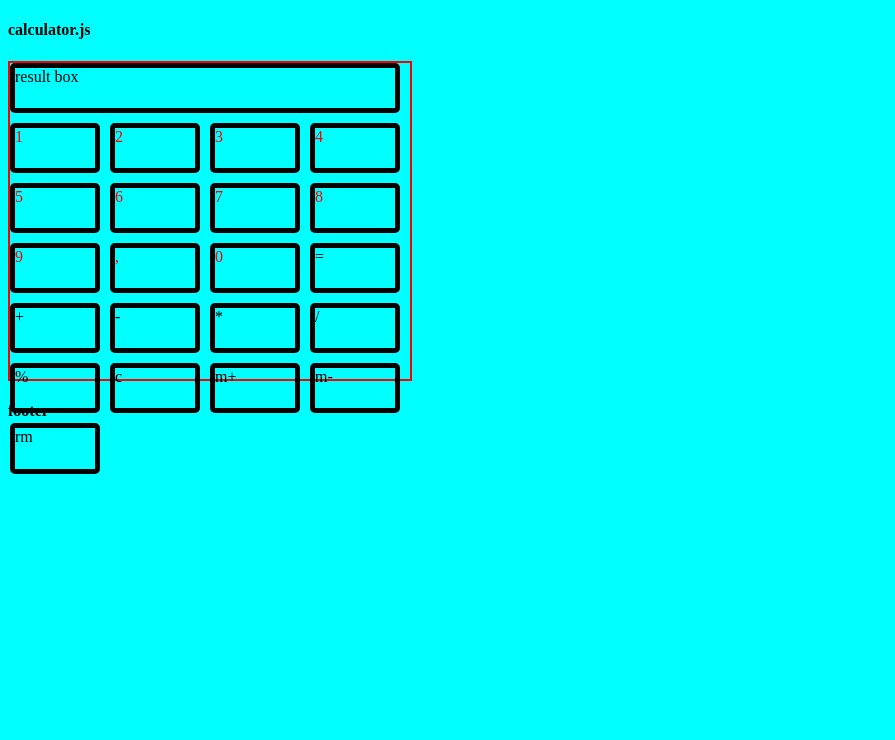
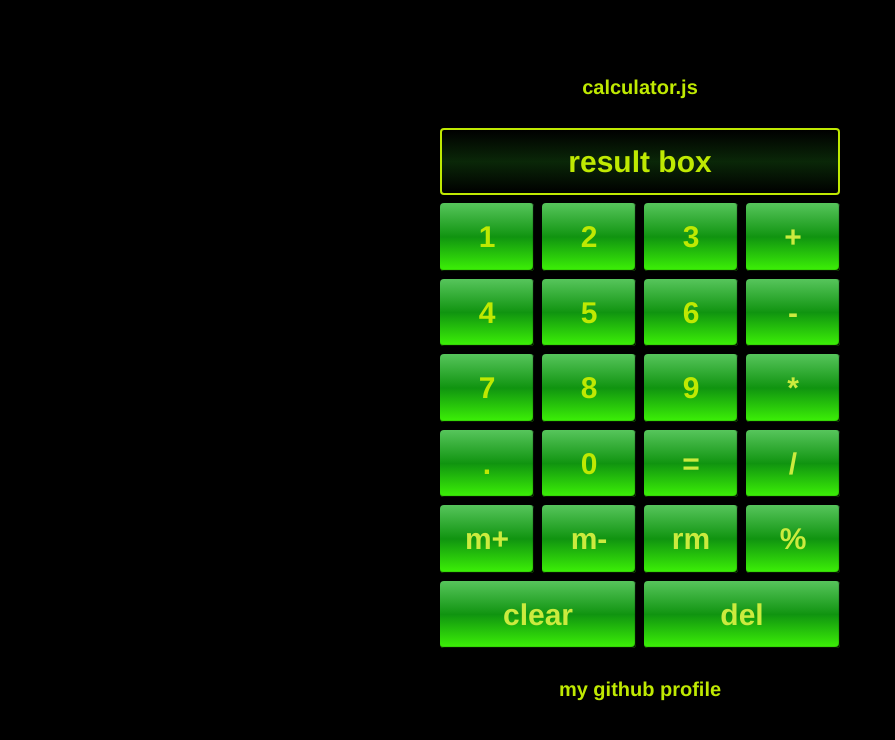
Before and after one commit to PedroPLCode/calculator.js, a website: page index.html in a window 1280 px wide. Shown: the whole page, without its empty margins (0-895 px from the left). Drawn offline with Linux system fonts and the light colour scheme.

Commit message:
Add js functions memo and css

```diff
--- a/index.html
+++ b/index.html
@@ -11,31 +11,32 @@
       <h4>calculator.js</h4>
     </header>
     <article class="wrapper">
-      <div class="output">result box</div>
-      <div id="number1">1</div>
-      <div id="number2">2</div>
-      <div id="number3">3</div>
-      <div id="number4">4</div>
-      <div id="number5">5</div>
-      <div id="number6">6</div>
-      <div id="number7">7</div>
-      <div id="number8">8</div>
-      <div id="number9">9</div>
-      <div id="number.">,</div>
-      <div id="number0">0</div>
-      <div id="result">=</div>
-      <div id="action+">+</div>
-      <div id="action-">-</div>
-      <div id="action*">*</div>
-      <div id="action/">/</div>
-      <div id="action%">%</div>
-      <div id="clear">c</div>
-      <div id="memo+">m+</div>
-      <div id="memo-">m-</div>
-      <div id="memo_remove">rm</div>
+      <div id="output" class="output">result box</div>
+      <div id="number1" class="button">1</div>
+      <div id="number2" class="button">2</div>
+      <div id="number3" class="button">3</div>
+      <div id="action+" class="button">+</div>
+      <div id="number4" class="button">4</div>
+      <div id="number5" class="button">5</div>
+      <div id="number6" class="button">6</div>
+      <div id="action-" class="button">-</div>
+      <div id="number7" class="button">7</div>
+      <div id="number8" class="button">8</div>
+      <div id="number9" class="button">9</div>
+      <div id="action*" class="button">*</div>
+      <div id="number." class="button">.</div>
+      <div id="number0" class="button">0</div>
+      <div id="result" class="button">=</div>
+      <div id="action/" class="button">/</div>
+      <div id="memo+" class="button">m+</div>
+      <div id="memo-" class="button">m-</div>
+      <div id="memo_remove" class="button">rm</div>
+      <div id="action%" class="button">%</div>
+      <div id="clear" class="button">clear</div>
+      <div id="del" class="button">del</div>
     </article>
     <footer>
-      <h4>footer</h4>
+      <a href="https://github.com/PedroPLCode" target="_blank">my github profile</a>
     </footer>
     <script src="js/script.js" type="module"></script>
   </body>
--- a/js/script.js
+++ b/js/script.js
@@ -13,6 +13,8 @@ wrapper.addEventListener('click', event => {
     handleClickResultButton();
   } else if (clicked === 'clear') {
     handleClickClearButton();
+  } else if (clicked === 'del') {
+    handleClickDelButton();
   } else if (clicked.startsWith('action')) {
     handleClickActionButton(clicked);
   } else if (clicked.startsWith('memo')) {
@@ -20,9 +22,7 @@ wrapper.addEventListener('click', event => {
   } else {
     handleClickNumberButton(clicked);
   }
-
-  }
-);
+});
 
 const handleClickNumberButton = clicked => {
   if (!action) {
@@ -45,20 +45,32 @@ const handleClickClearButton = () => {
   number2 = '';
   action = '';
   clearOutputBox();
-  printOutputBox('clear')
+  printOutputBox('clear');
+}
+
+const handleClickDelButton = () => {
+  if (!number2) {
+    number1 = number1.slice(0, -1);
+    clearOutputBox();
+    printOutputBox(number1, action, number2);
+  } else {
+    number2 = number2.slice(0, -1);
+    clearOutputBox();
+    printOutputBox(number1, action, number2);
+  }
 }
 
 const handleClickResultButton = () => {
   if (action === '+') {
     finalResult = parseFloat(number1) + parseFloat(number2);
   } else if (action === '-') {
-    finalResult = number1 - number2;
+    finalResult = parseFloat(number1) - parseFloat(number2);
   } else if (action === '*') {
-    finalResult = number1 * number2;
+    finalResult = parseFloat(number1) * parseFloat(number2);
   } else if (action === '/') {
-    finalResult = number1 / number2;
+    finalResult = parseFloat(number1) / parseFloat(number2);
   } else if (action === '%') {
-    finalResult = number1 % number2;
+    finalResult = parseFloat(number1) % parseFloat(number2);
   } else {
     finalResult = 0;
   }
@@ -73,13 +85,17 @@ const handleClickMemoButton = clicked => {
   if (clicked === 'memo+') {
     if (number1) {
       memory = number1;
+      activeMemoryButton();
     }
     if (action) {
       memory += action;
+      activeMemoryButton();
     }
     if (number2) {
       memory += number2;
-  } } else if (clicked === 'memo-') {
+      activeMemoryButton();
+   }
+  } else if (clicked === 'memo-') {
   if (!number1) {
     number1 = memory;
     if (!memory) {
@@ -94,16 +110,25 @@ const handleClickMemoButton = clicked => {
 } else if (clicked === 'memo_remove') {
   memory = 'memo empty';
   clearOutputBox();
-  printOutputBox('memo clear')
+  printOutputBox('memo clear');
+  deactiveMemoryButton();
 } }
+
+const activeMemoryButton = () => {
+  document.getElementById('memo+').classList.add('active');
+}
+
+const deactiveMemoryButton = () => {
+  document.getElementById('memo+').classList.remove('active');
+}
 
 const printOutputBox = (first, second = '', third = '') => {
   let div = document.createElement('div');
   const msg = `${first} ${second} ${third}`;
   div.innerHTML = msg;
-  document.querySelector('.output').appendChild(div);
+  document.getElementById('output').appendChild(div);
 }
 
 const clearOutputBox = () => {
-  document.querySelector('.output').innerHTML = '';
+  document.getElementById('output').innerHTML = '';
 }
--- a/sass/style.scss
+++ b/sass/style.scss
@@ -1,35 +1,100 @@
-$base-size: 5px;
+$base-size: 2px;
+$color-one: rgb(61, 243, 6);
+$color-two: rgb(16, 148, 16);
+$color-three: rgb(87, 197, 92);
+$color-four: rgb(191, 233, 2);
+$color-five: rgb(0, 0, 0);
+$color-six: rgb(203, 235, 62);
+$color-seven: rgb(10, 39, 8);
 
 body {
-  background-color: aqua;
+  height: 95vh;
+  background: $color-five;
+  display: flex;
+  flex-direction: column;
+  justify-content: center;
+  align-items: center;
+  font-family: 'Franklin Gothic Medium', 'Arial Narrow', Arial, sans-serif;
+  font-weight: bold;
 }
+
 .wrapper {
+  max-width: 400px;
+  max-height: 520px;
+  height: 100%;
+  width: 100%;
+  display: grid;
+  grid-template-columns: repeat(4, calc((100% / 4) - ($base-size * 3)));
+  grid-template-rows: repeat(7, calc((100% / 7) - ($base-size * 3.4)));
+  gap: $base-size * 4;
 
-  border: 2px solid red;
+  .output, .button {
+    display: flex;
+    flex-direction: column;
+    justify-content: center;
+    align-items: center;
+    border-radius: $base-size * 2;
+    font-size: $base-size * 15;
+  }
 
-  max-width: 400px;
-  max-height: 720px;
-  display: grid;
-  grid-template-columns: repeat(4, calc(25% - $base-size * 4));
-  grid-template-rows: repeat(7, calc((100% / 7) - ($base-size)));
-  gap: $base-size * 4;
-  div {
-    width: 100%;
-    height: 100%;
-    border: $base-size solid black;
-    border-radius: $base-size;
-    &[id^="number"] {
-      color: red;
-    }
-
-    &:hover {
-      cursor: pointer;
-      border-color: red;
-      background-color: aquamarine;
-    }
-  }
   .output {
     grid-row: 1;
     grid-column: 1 / 5;
+    background: linear-gradient(0deg, $color-five, $color-seven, $color-five);
+    border: $base-size solid $color-four;
+    color: $color-four;
+  }
+
+  .button {
+    width: 100%;
+    height: 100%;
+    border-radius: $base-size * 2;
+    background: linear-gradient(0deg, $color-one, $color-two, $color-three);
+    box-shadow: inset (-$base-size/2) (-$base-size/2) $base-size/2 black;
+    font-size: $base-size * 15;
+    color: $color-six;
+    transition: .5s box-shadow, .5s font-size, .5s color;
+    &[id^="number"] {
+      color: $color-four;
+    }
+    &[id^="clear"] {
+      grid-row: 7;
+      grid-column: 1 / 3;
+    }
+    &[id^="del"] {
+      grid-row: 7;
+      grid-column: 3 / 5;
+    }
+    &:hover {
+      cursor: pointer;
+      border-color: $color-two;
+      box-shadow: inset $base-size/2 $base-size/2 $base-size/2 black;
+      font-size: $base-size * 14;
+    }
+    &.active {
+      color: $color-one;
+    }
   }
 }
+
+footer, header {
+  width: 100%;
+  height: 82px;
+  display: flex;
+  flex-direction: column;
+  justify-content: center;
+  align-items: center;
+  font-size: $base-size * 10;
+  color: $color-four;
+  h4 {
+  }
+  a {
+    text-decoration: none;
+    color: $color-four;
+    transition: .5s transform;
+    &:hover {
+      cursor: pointer;
+      transform: scale(1.1);
+    }
+  }
+}
```
Also changed, not shown: css/style.css, 1 other file. Lines whose indentation alone changed are shown as unchanged.
